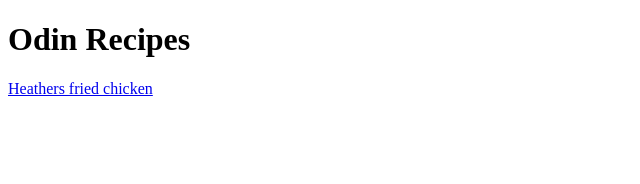
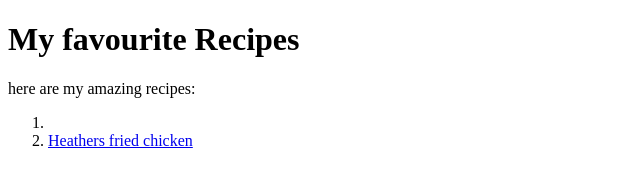
Before and after one commit to Daruin99/my_fav_recipes, a plain HTML site: page index.html in a window 1280 px wide. Shown: the whole page, without its empty margins (0-640 px from the left). Drawn offline with Linux system fonts and the light colour scheme.

Commit message:
Update Home page

```diff
--- a/index.html
+++ b/index.html
@@ -2,10 +2,14 @@
 <html lang="en">
 <head>
     <meta charset="UTF-8">
-    <title>Recipes</title>
+    <title>My recipes</title>
 </head>
 <body>
-    <h1>Odin Recipes</h1>
-    <a href="recipes/fried-chicken.html" target="_blank">Heathers fried chicken</a>
+    <h1>My favourite Recipes</h1>
+    <p>here are my amazing recipes:</p>
+    <ol>
+        <li></li>
+        <li><a href="recipes/fried-chicken.html" target="_blank">Heathers fried chicken</a></li>
+    </ol>
 </body>
 </html>
```
